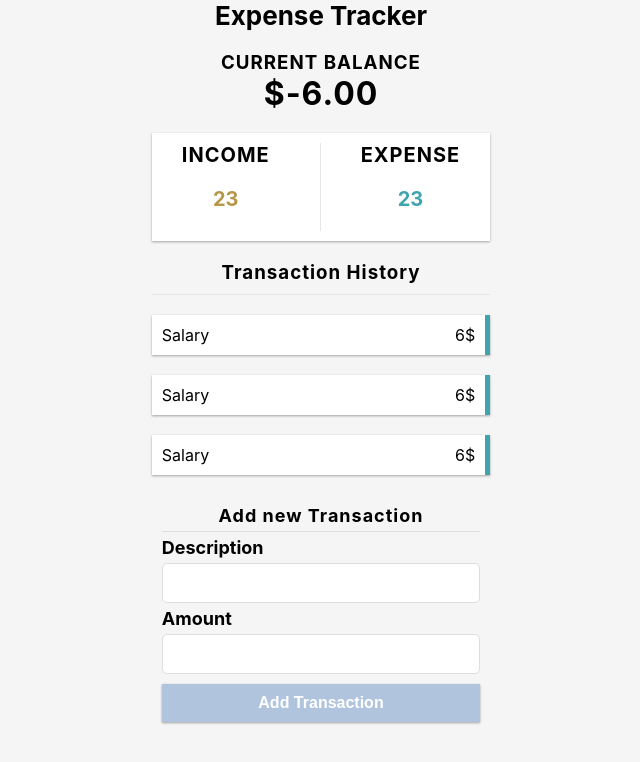
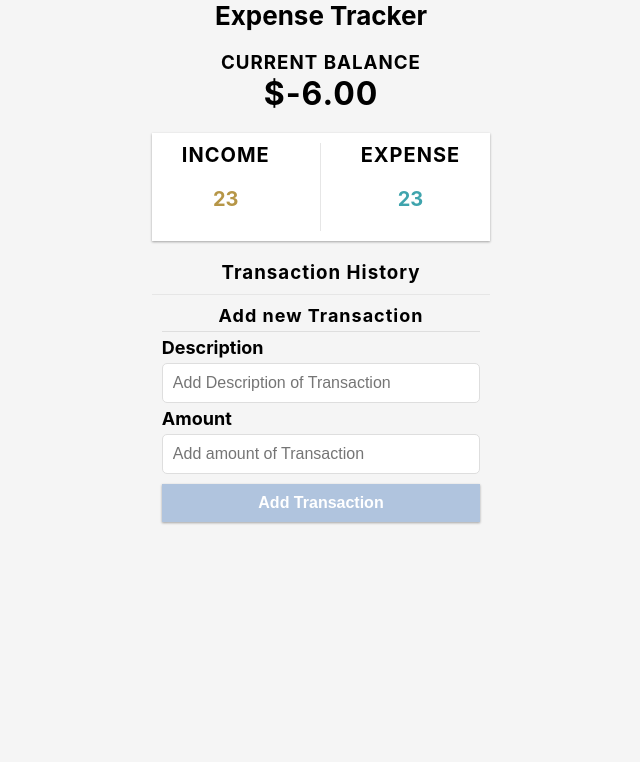
Before and after one commit to owais4321/expense-tracker, a React (Create React App) app: page / in a window 1280 px wide. Shown: the top 762 px of the page, without its empty margins (319-959 px from the left). Built offline with nearby package versions, Linux system fonts and the light colour scheme.

Commit message:
context and global state added

```diff
--- a/src/App.js
+++ b/src/App.js
@@ -9,9 +9,10 @@ import TransactionHistory from './Components/TransactionHistory/TransactionHisto
 import Input from './Components/Input/Input';
 import Label from './Components/Label/Label';
 import Addnewtransaction from './Components/Addnewtransaction/Addnewtransaction';
-
+import {GlobalContextProvider} from './Context/Globalstate';
 function App() {
   return (
+    <GlobalContextProvider>
     <div className="App">
       <Header/>
       <Balance/>
@@ -19,6 +20,7 @@ function App() {
       <TransactionHistory/>
       <Addnewtransaction/>
     </div>
+    </GlobalContextProvider>
   );
 }
 
--- a/src/Components/Addnewtransaction/Addnewtransaction.js
+++ b/src/Components/Addnewtransaction/Addnewtransaction.js
@@ -2,17 +2,40 @@ import './Addnewtransaction.css'
 import Label from '../Label/Label';
 import Input from '../Input/Input';
 import Addtransactionbutton from '../Addtransactionbutton/Addtransactionbutton';
-const Addnewtransaction=()=>{
-return(
-<div className='addnewtransaction'>
-    <h2>Add new Transaction</h2>
-    <Label txt='Description'/>
-    <Input type='text'/>
-    <Label txt='Amount'/>
-    <Input type='number'/>
-    <Addtransactionbutton/>
-</div>
-)
+import { GlobalContext } from '../../Context/Globalstate'
+import { useState, useContext } from 'react';
+
+const Addnewtransaction = () => {
+    let [amount, setamount] = useState('')
+    let [description, setdescription] = useState('')
+    let { addT } = useContext(GlobalContext)
+    console.log(amount)
+    console.log(description)
+    return (
+        <div className='addnewtransaction'>
+            <h2>Add new Transaction</h2>
+            <Label txt='Description' />
+            <Input type='text'
+                onChange={(e) => { setdescription(e.target.value) }}
+                value={description}
+                required
+                placeholder='Add Description of Transaction'
+            />
+            <Label txt='Amount' />
+            <Input type='number'
+                onChange={(e) => { setamount(e.target.value) }}
+                value={amount}
+                required
+                placeholder='Add amount of Transaction'/>
+            <Addtransactionbutton onClick={(e)=>{
+                addT({
+                    id:new Date().getTime(),
+                    amount:amount,
+                    description:description
+                })
+            }}/>
+        </div>
+    )
 
 }
 
--- a/src/Components/Addtransactionbutton/Addtransactionbutton.js
+++ b/src/Components/Addtransactionbutton/Addtransactionbutton.js
@@ -1,8 +1,8 @@
 import './Addtransactionbutton.css'
-const Addtransactionbutton =()=>{
+const Addtransactionbutton =(props)=>{
 return(
     <div className='addtransactionbutton'>
-        <button>
+        <button onClick={props.onClick}>
             Add Transaction
         </button>
     </div>
--- a/src/Components/Input/Input.js
+++ b/src/Components/Input/Input.js
@@ -2,7 +2,12 @@ import './Input.css'
 const Input=(props)=>{
     return(
         <div className='input-container'>
-        <input type={props.type}/>
+        <input type={props.type}
+        onChange={props.onChange}
+        value={props.value}
+        placeholder={props.placeholder}
+        required={props.required}
+        />
         </div>
     )
 }
--- a/src/Components/Transaction/Transaction.js
+++ b/src/Components/Transaction/Transaction.js
@@ -5,10 +5,10 @@ const Transaction = (props) => {
     return (
         <div className={props.className}>
             <div className='desc'>
-            Salary
+            {props.desc}
             </div>
             <div className='amn'>
-            6$
+            {props.amn}
             </div>
             <button className='delbtn'>X</button>
         </div>
--- a/src/Components/Transactions/Transactions.js
+++ b/src/Components/Transactions/Transactions.js
@@ -1,12 +1,24 @@
 import './Transactions.css'
+import {GlobalContext} from '../../Context/Globalstate'
+import {useContext} from 'react'
+
+
+
 import Transaction from '../Transaction/Transaction';
 const Transactions=()=>{
-    let arr=[123,1232,-1231,-345,454,-3456]
-    let plus=arr.filter(elm=>elm>0)
-    let minus=arr.filter(elm=>elm<0)
+    let {transactions} = useContext(GlobalContext);
+    let plus=transactions.filter(elm=>elm.amount>0)
+    console.log('transactions')
+    console.log(transactions);
+    console.log('plus')
+    console.log(plus);
+    let minus=transactions.filter(elm=>elm.amount<0)
+    console.log('minus')
+    console.log(minus)
     return(
         <div className='transactions'>
-            {plus.map(elm=><Transaction className='transaction-container minus'/>)}
+            {plus.map(elm=><Transaction className='transaction-container plus' desc={elm.description} amn={elm.amount}/>)}
+            {minus.map(elm=><Transaction className='transaction-container minus'  desc={elm.description} amn={elm.amount}/>)}
         </div>
     )
 }
--- /dev/null
+++ b/src/Context/Globalstate.js
@@ -0,0 +1,35 @@
+import { createContext, useReducer } from 'react';
+import AppReducer from '../Reducers/AppReducer';
+const initialState = {
+    transactions: []
+}
+
+export const GlobalContext = createContext(initialState);
+export const GlobalContextProvider = ({ children }) => {
+    const [state,dispatch] = useReducer(AppReducer, initialState);
+
+    function addT(transaction){
+        dispatch({
+            type:'ADDTRANSACTION',
+            payload: transaction
+        })
+    }
+
+    function deleteT(id){
+        dispatch({
+            type: 'DELETETRANSACTION',
+            payload: id
+        })
+    }
+
+    return (
+        <GlobalContext.Provider value={{
+            transactions: state.transactions,
+            addT,
+            deleteT
+        }}
+        >
+            {children}
+        </GlobalContext.Provider>
+    );
+}
--- /dev/null
+++ b/src/Reducers/AppReducer.js
@@ -0,0 +1,18 @@
+export default (state, action) => {
+    switch (action.type) {
+        case 'DELETETRANSACTION':
+            return {
+                ...state,
+                transactions: state.transactions
+                .filter(transaction => transaction.id !== action.payload)
+            }
+        case 'ADDTRANSACTION':
+            return {
+                ...state,
+                transactions: [action.payload,...state.transactions]
+            }
+        default:
+            return state
+
+    };
+}
```
Also changed, not shown: src/Components/Addnewtransaction/Addnewtransaction.css (line endings or trailing spaces).
